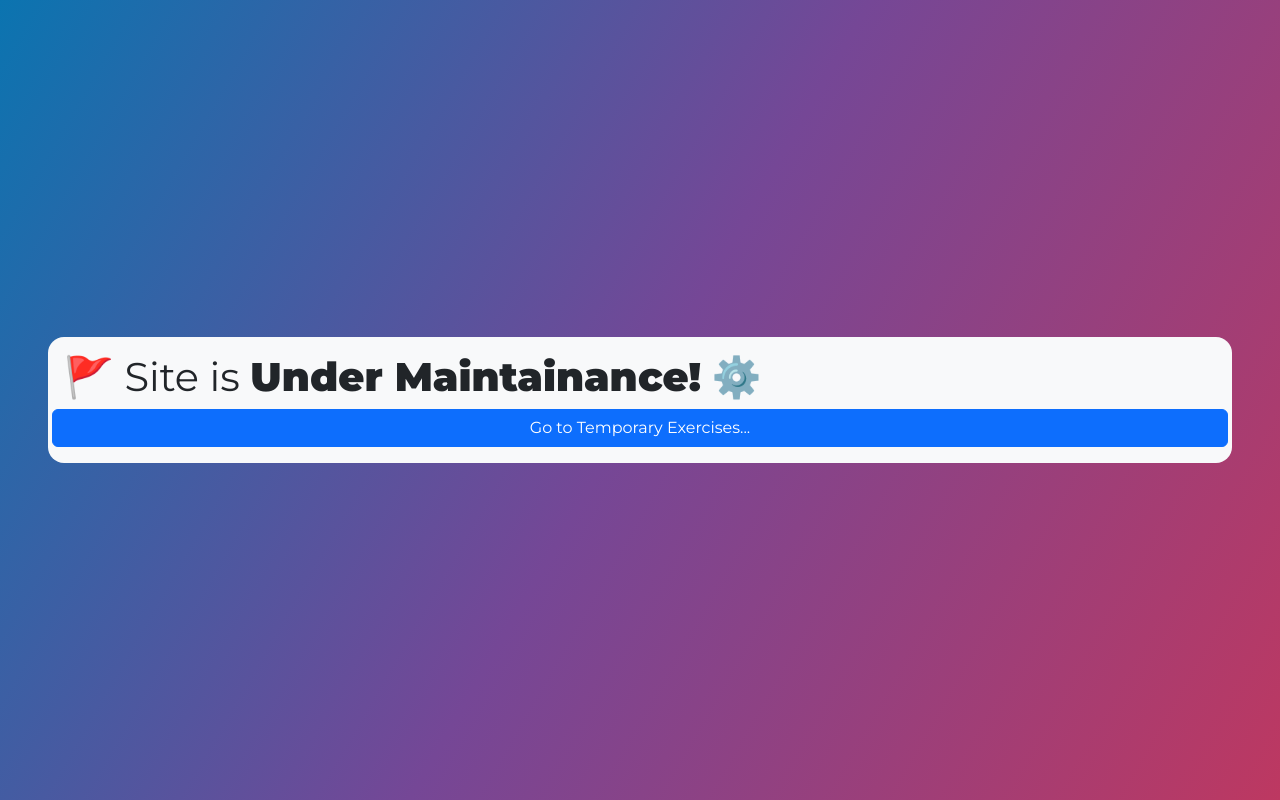
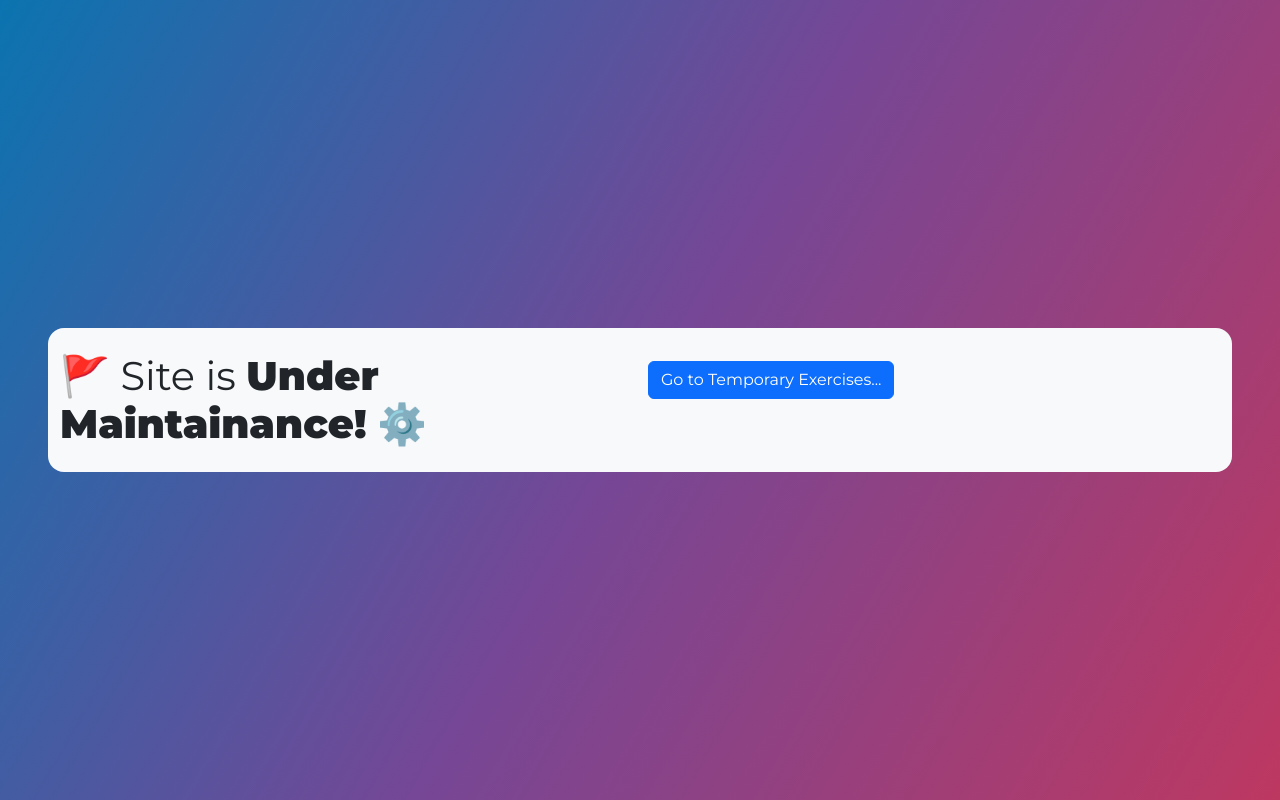
Before and after one commit to myselfaritradas/LearnWithAritra, a plain HTML site: page index.html in a window 1280 px wide. Drawn offline with nearby package versions, Linux system fonts and the light colour scheme.

Commit message:
index.html

```diff
--- a/index.html
+++ b/index.html
@@ -31,13 +31,16 @@
     <div class="w-100">
         <div class="container-xxl bg-light rounded-1 p-3 display-6 rounded-4">
             <div class="row">
-                <div class="montserrat-regular">🚩 Site is <span class="montserrat-black">Under Maintainance!</span>
-                    ⚙️
+                <div class="col p-2">
+                    <div class="montserrat-regular">🚩 Site is <span class="montserrat-black">Under Maintainance!</span>
+                        ⚙️
+                    </div>
+                </div>
+                <div class="col p-2">
+                    <a href="https://adieducation.notion.site/LearnWithAritraSir-10c871a92bf08077aec1d0b693bc1377?pvs=4" class="btn btn-primary">Go to Temporary Exercises...</a>
                 </div>
             </div>
-            <div class="row mt-2">
-                <a href="https://adieducation.notion.site/LearnWithAritraSir-10c871a92bf08077aec1d0b693bc1377?pvs=4" class="btn btn-primary">Go to Temporary Exercises...</a>
-            </div>
+
         </div>
     </div>
 </body>
```
